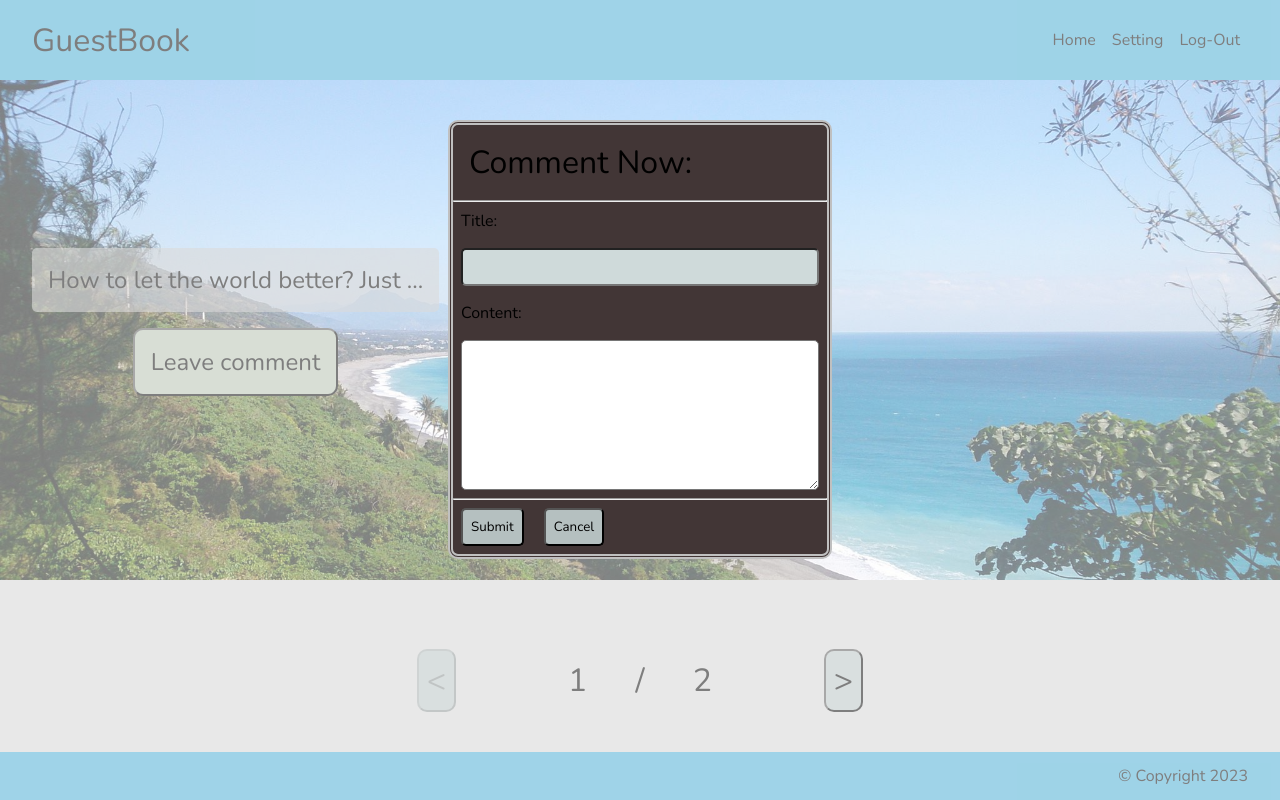
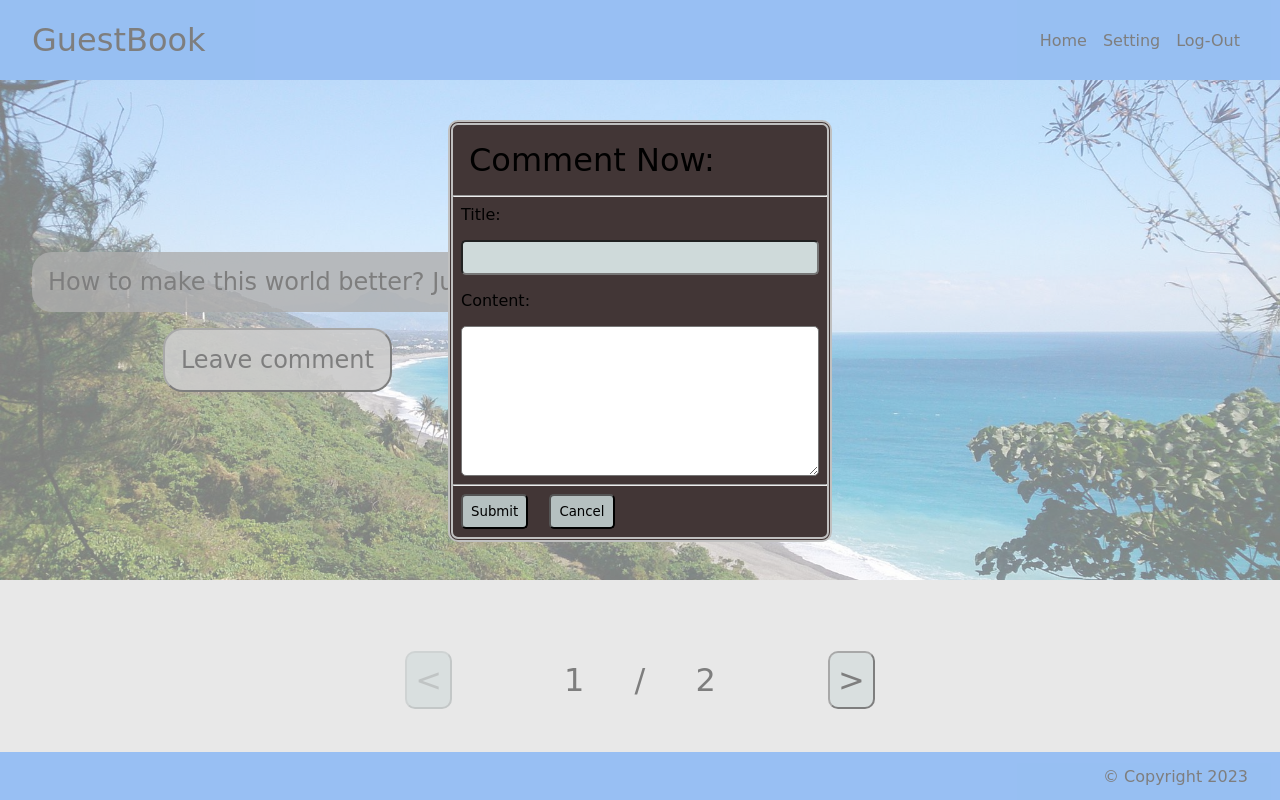
Before and after one commit to BADEnder/guestbook, a website: page views/home.html in a window 1280 px wide. Both pictures are taken after a click on the button "Leave comment". Drawn offline with nearby package versions, Linux system fonts and the light colour scheme; no server answers.

Commit message:
2023-08-28_1

```diff
--- a/config/corsOptions.js
+++ b/config/corsOptions.js
@@ -3,6 +3,7 @@ require('dotenv').config()
 const whitelist = [
     'https://127.0.0.1',
     'http://127.0.0.1',
+    'http://127.0.0.1:3500',
     'https://localhost',
     'http://localhost',
 ]
--- a/public/css/home.css
+++ b/public/css/home.css
@@ -14,8 +14,10 @@
     align-items: center;
 
     background-image: url('/img/landscape.jpg');
+    /* background-image: url('/img/bh.png'); */
     background-repeat: no-repeat;
     background-size: cover;
+    /* background-size:auto; */
 }
 
 .first-section p {
@@ -24,8 +26,18 @@
     /* -webkit-background-clip: text; */
     /* -webkit-text-fill-color: transparent; */
 
-    background-color: rgba(184, 184, 184, 0.6);
-    border-radius: 5px;
+    background-color: rgba(94, 94, 94, 0.8);
+    border-radius: 20px;
+
+}
+.first-section div span button {
+
+    /* background: -webkit-linear-gradient(#8eff97, #00302f); */
+    /* -webkit-background-clip: text; */
+    /* -webkit-text-fill-color: transparent; */
+
+    background-color: rgba(155, 155, 155, 0.9);
+    border-radius: 20px;
 
 }
 
--- a/public/css/style.css
+++ b/public/css/style.css
@@ -1,6 +1,5 @@
 @import url('./packages/elem-reset.css');
 @import url('./packages/useful.css');
-@import url("https://fonts.googleapis.com/css2?family=Nunito&display=swap");
 
 
 * {
@@ -9,14 +8,14 @@
 
     box-sizing: border-box;
     break-inside: avoid;
-    font-family: 'Nunito', sans-serif;
+    font-family: Snell Roundhand, cursive, 'Times New Roman', Times, serif;
 }
 
 :root {
     --HEADER-MIN-HEIGHT: 10vh;
     --FOOTER-MIN-HEIGHT: 6vh;
 
-    --BANNER-COLOR: rgb(64, 168, 209);
+    --BANNER-COLOR: rgb(50, 128, 231);
 
     --FORM-WIDTH: 30%;
 }
@@ -77,7 +76,7 @@ footer {
     display: none;
     width: var(--FORM-WIDTH);
 
-    position: absolute;
+    position: fixed;
     z-index: 1;
     left: calc( 50% - var(--FORM-WIDTH)/2 );
     top: calc( var(--HEADER-MIN-HEIGHT) + 5vh);
@@ -125,14 +124,15 @@ header nav div {
 
 .nav-menu-but {
     display: none;
-    background-color: rgba(181, 192, 192, 0.6);
+    background-color:  rgba(117, 151, 243, 0.5);
     background-image: url('/img/btn-3line.svg');
-    border: 1px solid rgba(155, 149, 149, 0.404);
+    border: 3px solid  rgb(117, 151, 243);
+    border-radius: 10px;
 }
 
 .nav-menu-icon {
-    height: 30px;
-    width: 30px;
+    height: 20px;
+    width: 20px;
 }
 
 @media (max-width: 992px) {
--- a/views/home.html
+++ b/views/home.html
@@ -22,7 +22,7 @@
         <section class="first-section container">
             <div>
                 <div class="h4">
-                    <p class="p-3"> How to let the world better? Just ...</p>
+                    <p class="p-3"> How to make this world better? Just ...</p>
                 </div>
                 <div class="center p-3 ">
                     <span>
```
Also changed, not shown: public/img/bh.png (added).
